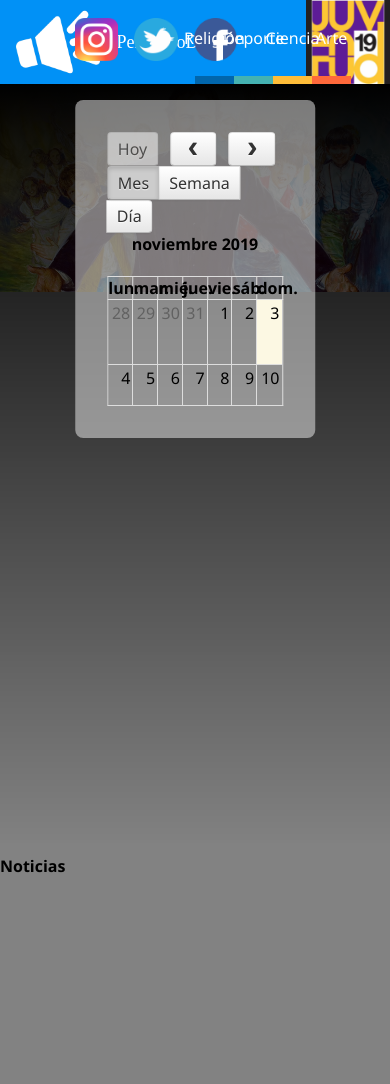
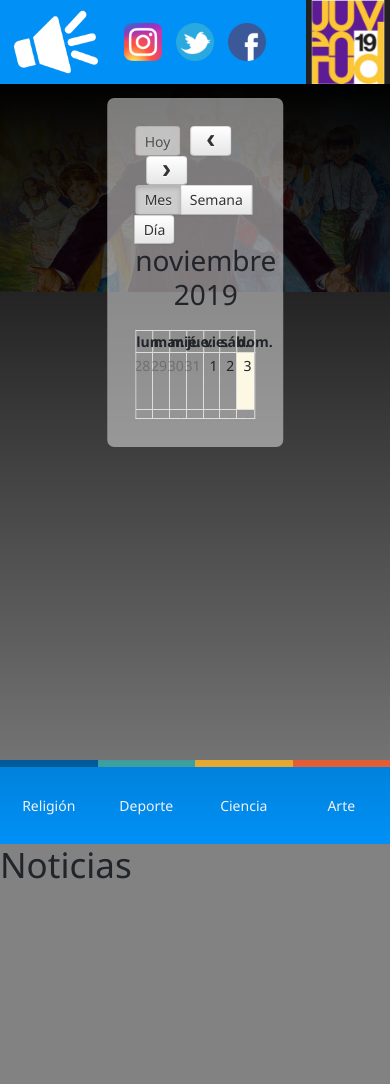
Before and after one commit to damianpeaf/APP_JUVENTUD_2020, a PHP site: page / in a window 390 px wide. Shown: the top 1084 px of the page. Run offline with PHP 8.4, Linux system fonts and the light colour scheme; data comes from the database, SQL or seed files in the repository; lists and menus that the app fills with data are empty; some libraries are stand-ins or nearby versions.

Commit message:
añadiendo media queries para version de telefono

```diff
--- a/css/estilosBase.css
+++ b/css/estilosBase.css
@@ -10,7 +10,6 @@ a {
 
 body {
   margin: 0;
-  width: 100vw;
   height: 100vh;
   background: #828282;
   display: -ms-grid;
@@ -25,6 +24,14 @@ body {
  "footer footer footer footer footer footer footer footer footer footer";
 }
 
+.phone-header {
+  display: none;
+}
+
+.phone-footer {
+  display: none;
+}
+
 .contenedorHeader {
   -ms-grid-row: 1;
   -ms-grid-column: 1;
@@ -33,8 +40,9 @@ body {
   background: #0191F6;
   display: -ms-grid;
   display: grid;
-  -ms-grid-columns: 30% 20% 40% 10%;
-      grid-template-columns: 30% 20% 40% 10%;
+  -ms-grid-columns: 25% 25% 40% 10%;
+      grid-template-columns: 25% 25% 40% 10%;
+  max-width: 100vw;
 }
 
 .contenedorHeader .menu-item {
@@ -173,4 +181,158 @@ body {
   grid-area: footer;
   background: #0191F6;
 }
+
+@media screen and (max-width: 760px) {
+  .contenedorHeader {
+    font-size: 24px;
+  }
+  .contenedorHeader #logo img {
+    margin: 0 1em;
+    height: 85%;
+  }
+  .contenedorHeader .redes-container {
+    display: -webkit-box;
+    display: -ms-flexbox;
+    display: flex;
+    -webkit-box-pack: center;
+        -ms-flex-pack: center;
+            justify-content: center;
+    -webkit-box-align: center;
+        -ms-flex-align: center;
+            align-items: center;
+    height: 100%;
+  }
+  .contenedorHeader .redes-container img {
+    height: 2.2em;
+    width: 2.2em;
+    margin: 0 .5em;
+  }
+}
+
+@media screen and (max-width: 665px) {
+  .contenedorHeader #logo-nombre {
+    display: none;
+  }
+}
+
+@media screen and (max-width: 620px) {
+  .contenedorHeader {
+    -ms-grid-columns: 15% 25% 45% 15%;
+    grid-template-columns: 15% 25% 45% 15%;
+  }
+}
+
+@media screen and (max-width: 560px) {
+  * {
+    font-size: 14px;
+  }
+}
+
+@media screen and (max-width: 500px) {
+  .contenedorHeader {
+    display: none;
+  }
+  .phone-header {
+    -ms-grid-row: 1;
+    -ms-grid-column: 1;
+    -ms-grid-column-span: 10;
+    grid-area: nav;
+    background: #0191F6;
+    display: -ms-grid;
+    display: grid;
+    -ms-grid-columns: 15% 70% 15%;
+        grid-template-columns: 15% 70% 15%;
+    max-width: 100vw;
+  }
+  .phone-header .menu-item {
+    height: 10vh;
+  }
+  .phone-header #logo {
+    display: -webkit-box;
+    display: -ms-flexbox;
+    display: flex;
+    -webkit-box-align: center;
+        -ms-flex-align: center;
+            align-items: center;
+  }
+  .phone-header #logo img {
+    margin: 0 1em;
+    height: 100%;
+  }
+  .phone-header #logo span {
+    font-family: "UnispaceW00-Bold";
+    color: white;
+    font-size: 18px;
+  }
+  .phone-header .redes-container {
+    display: -webkit-box;
+    display: -ms-flexbox;
+    display: flex;
+    -webkit-box-pack: center;
+        -ms-flex-pack: center;
+            justify-content: center;
+    -webkit-box-align: center;
+        -ms-flex-align: center;
+            align-items: center;
+    height: 100%;
+  }
+  .phone-header .redes-container img {
+    height: 2.7em;
+    width: 2.7em;
+    margin: 0 .5em;
+  }
+  .phone-header #logoJuventud {
+    -ms-grid-column-align: end;
+        justify-self: end;
+  }
+  .phone-header #logoJuventud img {
+    height: 100%;
+  }
+  .phone-footer {
+    display: initial;
+    position: absolute;
+    width: 100vw;
+    height: 10vh;
+    bottom: 0;
+    background: #0191F6;
+  }
+  .phone-footer .categorias {
+    display: -ms-grid;
+    display: grid;
+    -ms-grid-columns: (1fr)[4];
+        grid-template-columns: repeat(4, 1fr);
+  }
+  .phone-footer .categorias div {
+    border-top: .5rem solid;
+    position: relative;
+    width: 100%;
+    height: 10vh;
+    -webkit-transition: .2s;
+    transition: .2s;
+  }
+  .phone-footer .categorias div a {
+    display: inline;
+    position: absolute;
+    top: 50%;
+    left: 50%;
+    -webkit-transform: translate(-50%, -50%);
+            transform: translate(-50%, -50%);
+    color: white;
+  }
+  .phone-footer .categorias div:nth-child(1) {
+    border-top-color: #0166AC;
+  }
+  .phone-footer .categorias div:nth-child(2) {
+    border-top-color: #45B2B2;
+  }
+  .phone-footer .categorias div:nth-child(3) {
+    border-top-color: #FFBD39;
+  }
+  .phone-footer .categorias div:nth-child(4) {
+    border-top-color: #FF693B;
+  }
+  .phone-footer .categorias div:hover {
+    background: rgba(255, 255, 255, 0.2);
+  }
+}
 /*# sourceMappingURL=estilosBase.css.map */
--- a/index.html
+++ b/index.html
@@ -8,6 +8,27 @@
     <title>PeriódicoDB</title>
 
     <!-- Estilos -->
+
+    <!-- Bootstrap -->
+    <link rel="stylesheet" href="https://maxcdn.bootstrapcdn.com/bootstrap/4.0.0/css/bootstrap.min.css">
+
+    <!-- Jquery -->
+    <script src="js/jquery.min.js"></script>
+    <script src="js/moment.min.js"></script>
+
+    <!-- Full calendar 3.8.2 -->
+    <script src="js/fullcalendar.min.js"></script>
+    <link rel="stylesheet" href="css/fullcalendar.min.css">
+    <script src="js/es.js"></script>
+
+    <!-- Bootsrap modal -->
+    <script src="https://cdnjs.cloudflare.com/ajax/libs/popper.js/1.12.9/umd/popper.min.js"
+        integrity="sha384-ApNbgh9B+Y1QKtv3Rn7W3mgPxhU9K/ScQsAP7hUibX39j7fakFPskvXusvfa0b4Q"
+        crossorigin="anonymous"></script>
+    <script src="https://maxcdn.bootstrapcdn.com/bootstrap/4.0.0/js/bootstrap.min.js"
+        integrity="sha384-JZR6Spejh4U02d8jOt6vLEHfe/JQGiRRSQQxSfFWpi1MquVdAyjUar5+76PVCmYl"
+        crossorigin="anonymous"></script>
+
     <link rel="stylesheet" href="css/estilosBase.css">
 
     <!-- Jquery -->
@@ -50,6 +71,46 @@
         </div>
         <div class="menu-item" id="logoJuventud"><img src="./img/desktop/logo2.png"></div>
     </header>
+
+    <!-- Menu para telefono Escondido -->
+
+    <!-- Parte arriba -->
+
+    <div class="phone-header">
+        <div class="menu-item" id="logo">
+            <img src="./img/desktop/logo.png">
+        </div>
+        <div class="menu-item" id="redes">
+            <nav class="redes-container">
+
+                <a href="https://www.instagram.com/movjuveoficial/?hl=es">
+                    <img src="./img/desktop/instagram.png">
+                </a>
+                <!-- Twitter -->
+                <a href="https://twitter.com/vidacolegiodb?lang=es">
+                    <img src="./img/desktop/twitter.png">
+                </a>
+                <!-- Facebook -->
+                <a href="https://www.facebook.com/movjuveoficial/">
+                    <img src="./img/desktop/facebook.png">
+                </a>
+            </nav>
+        </div>
+        <div class="menu-item" id="logoJuventud"><img src="./img/desktop/logo2.png"></div>
+    </div>
+    <!-- Parte abajo -->
+    <div class="phone-footer">
+        <div class="categorias">
+            <div><a href="">Religión</a></div>
+            <div><a href="">Deporte</a></div>
+            <div><a href="">Ciencia</a></div>
+            <div><a href="">Arte</a></div>
+        </div>
+    </div>
+
+
+
+    <!-- Fin  -->
 
     <main class="contenedorCalendario">
         <div class="inclusion-calendario" id="calendario"></div>
--- a/sass/estilosBase.scss
+++ b/sass/estilosBase.scss
@@ -1,4 +1,3 @@
-
 @import 'includes/colorScheme.scss';
 
 *{
@@ -11,7 +10,7 @@ a{
 }
 body {
   margin: 0;
-  width: 100vw;
+  // width: 100vw;
   height: 100vh;
   background: $gray3;
   display: grid;
@@ -23,11 +22,24 @@ body {
   "noticias noticias noticias noticias noticias noticias noticias noticias noticias noticias"
   "footer footer footer footer footer footer footer footer footer footer";
 }
+
+.phone-header {
+
+  display: none;
+
+}
+
+.phone-footer{
+  display: none;
+
+}
+
 .contenedorHeader{
   grid-area: nav;
   background: $secondaryColor;
   display: grid;
-  grid-template-columns: 30% 20% 40% 10%;
+  grid-template-columns: 25% 25% 40% 10%;
+  max-width: 100vw;
   .menu-item{
     height: 10vh;
   }
@@ -120,3 +132,146 @@ body {
   grid-area: footer;
   background: $secondaryColor;
 }
+
+@media screen and (max-width: 760px) {
+  .contenedorHeader {
+    font-size: 24px;
+
+    #logo {
+      img{
+        margin: 0 1em;
+        height: 85%;
+      }
+    }
+
+    .redes-container{
+      display: flex;
+      justify-content: center;
+      align-items: center;
+      height: 100%;
+      img{
+        height: 2.2em;
+        width: 2.2em;
+        margin: 0 .5em;
+      }
+    }
+
+  }
+}
+
+@media screen and (max-width: 665px) {
+
+  .contenedorHeader {
+        #logo-nombre {
+          display: none;
+        }
+  }
+}
+
+@media screen and(max-width: 620px){
+  .contenedorHeader{
+    -ms-grid-columns:15% 25% 45% 15%;
+        grid-template-columns: 15% 25% 45% 15%;
+}
+}
+
+@media screen and (max-width: 560px) {
+  *{
+    font-size: 14px;
+  }
+}
+
+@media screen and (max-width: 500px) {
+
+  .contenedorHeader{
+  display: none;
+}
+
+.phone-header{
+  grid-area: nav;
+  background: $secondaryColor;
+  display: grid;
+  grid-template-columns: 15% 70% 15%;
+  max-width: 100vw;
+  .menu-item{
+    height: 10vh;
+  }
+  #logo{
+    display: flex;
+    align-items: center;
+    img{
+      margin: 0 1em;
+      height: 100%;
+    }
+    span {
+      font-family: "UnispaceW00-Bold";
+      color: white;
+      font-size: 18px;
+    }
+  }
+  .redes-container{
+    display: flex;
+    justify-content: center;
+    align-items: center;
+    height: 100%;
+    img{
+      height: 2.7em;
+      width: 2.7em;
+      margin: 0 .5em;
+    }
+  }
+  #logoJuventud{
+    justify-self: end;
+    img{
+      height: 100%;
+    }
+  }
+}
+
+
+.phone-footer{
+
+  display: initial;
+  position: absolute;
+  width: 100vw;
+  height: 10vh;
+ bottom: 0;
+ background: $secondaryColor;
+
+ .categorias{
+  display: grid;
+  grid-template-columns: repeat(4, 1fr);
+  div{
+    border-top: .5rem solid;
+    position: relative;
+    width: 100%;
+    height: 10vh;
+    transition: .2s;
+    a {
+      display: inline;
+      position: absolute;
+      top: 50%;
+      left: 50%;
+      transform: translate(-50%, -50%);
+      color: white;
+    }
+    &:nth-child(1){
+      border-top-color: $religionBaseColor;
+    }
+    &:nth-child(2){
+      border-top-color: $deporteBaseColor;
+    }
+    &:nth-child(3){
+      border-top-color: $cienciaBaseColor;
+    }
+    &:nth-child(4){
+      border-top-color: $arteBaseColor;
+    }
+    &:hover{
+      background: rgba(255, 255,255, .2);
+    }
+  }
+}
+
+}
+}
```
Also changed, not shown: 1 other file.
